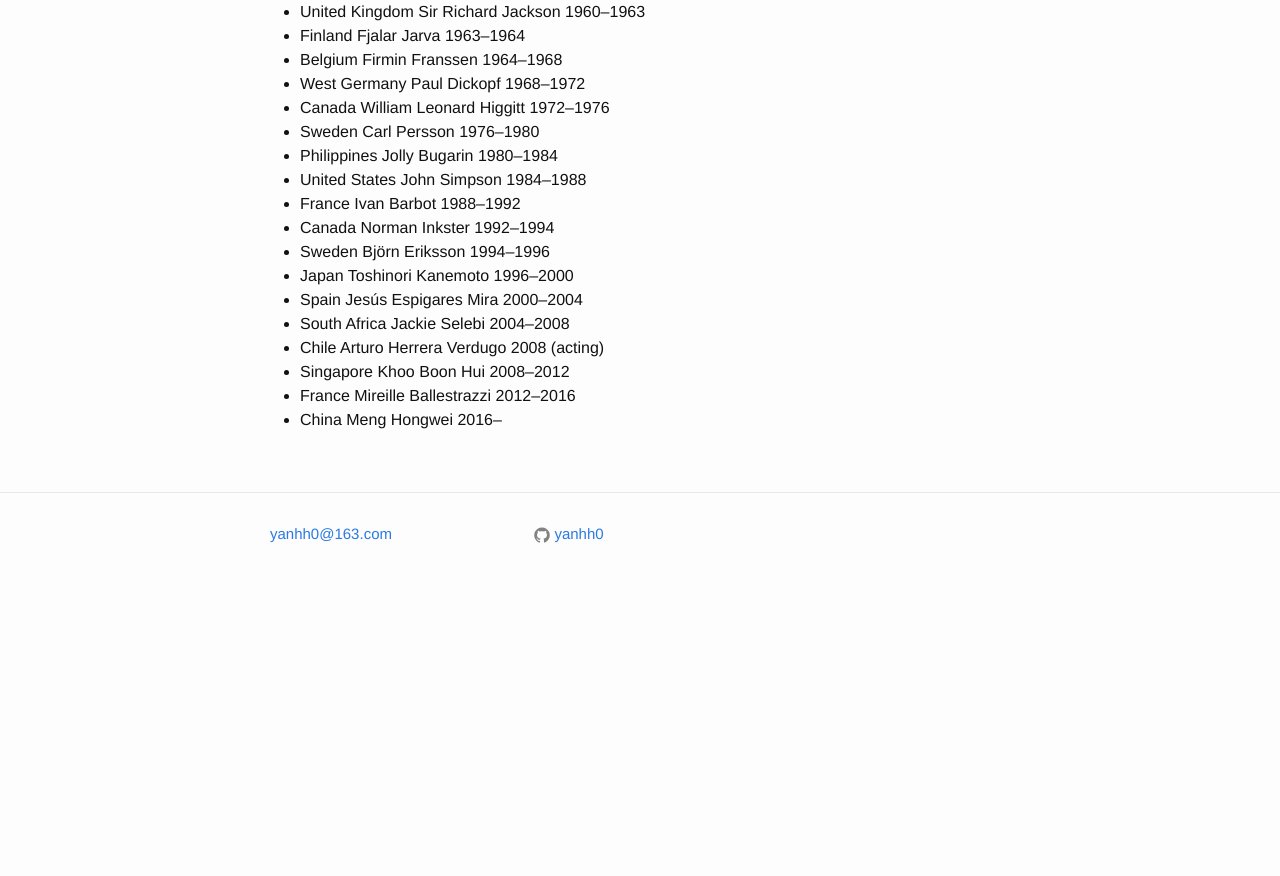
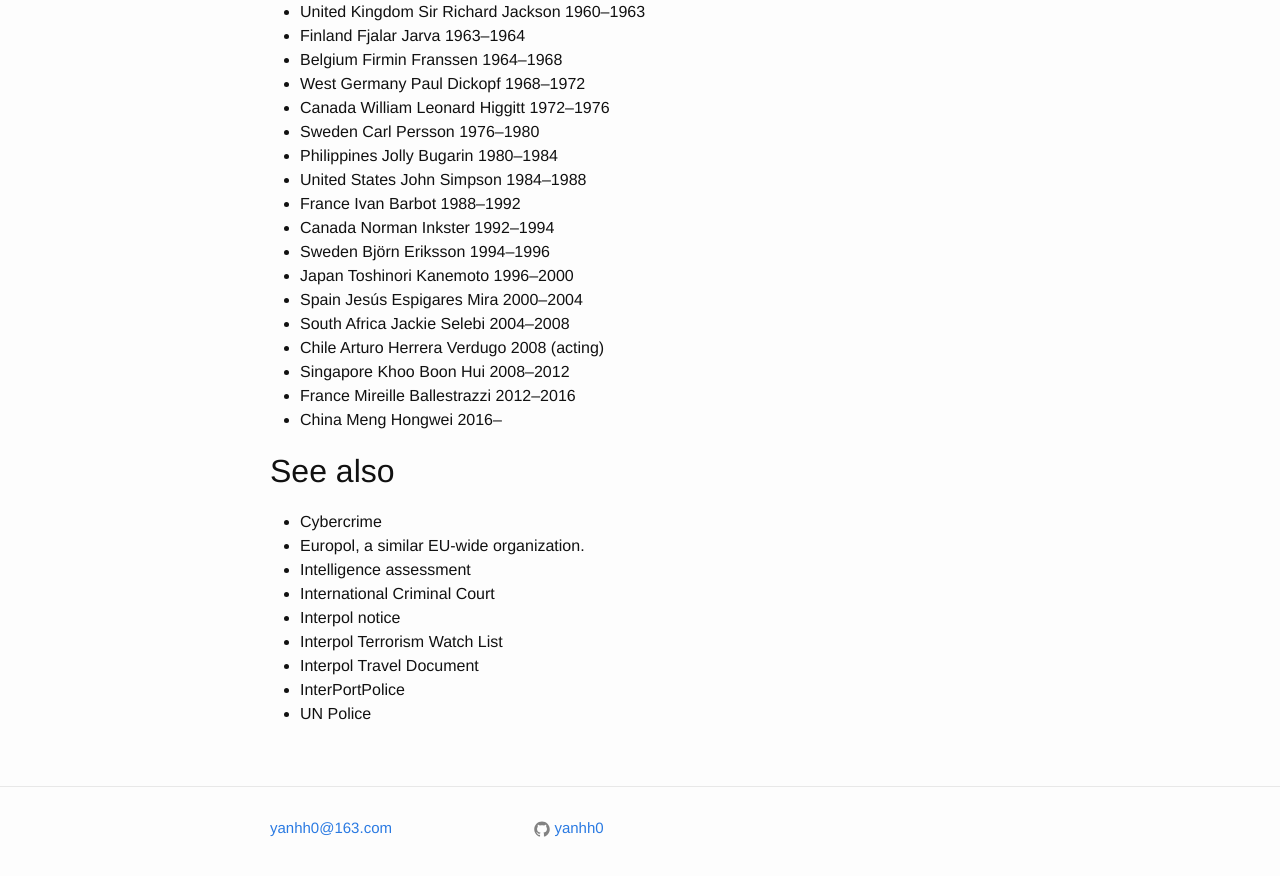
Before and after one commit to ggaarder7/yanhh0.github.io, a Jekyll site: the page built from blog/_knowledges/interpol.md, in a window 1280 px wide and 900 px high, scrolled down 6836 px. Shown: the top 876 px of the window. Built offline with Jekyll 4.4.1, drawn with Linux system fonts in a browser that asks for light colours; before the commit the page ends 7442 px from its top, so only the background shows below that.

Commit message:
*** empty log message ***

```diff
--- a/blog/_knowledges/interpol.md
+++ b/blog/_knowledges/interpol.md
@@ -403,3 +403,15 @@
 - Singapore Khoo Boon Hui 	2008–2012
 - France Mireille Ballestrazzi 	2012–2016
 - China Meng Hongwei 	2016–
+
+## See also
+
+- Cybercrime
+- Europol, a similar EU-wide organization.
+- Intelligence assessment
+- International Criminal Court
+- Interpol notice
+- Interpol Terrorism Watch List
+- Interpol Travel Document
+- InterPortPolice
+- UN Police
```
